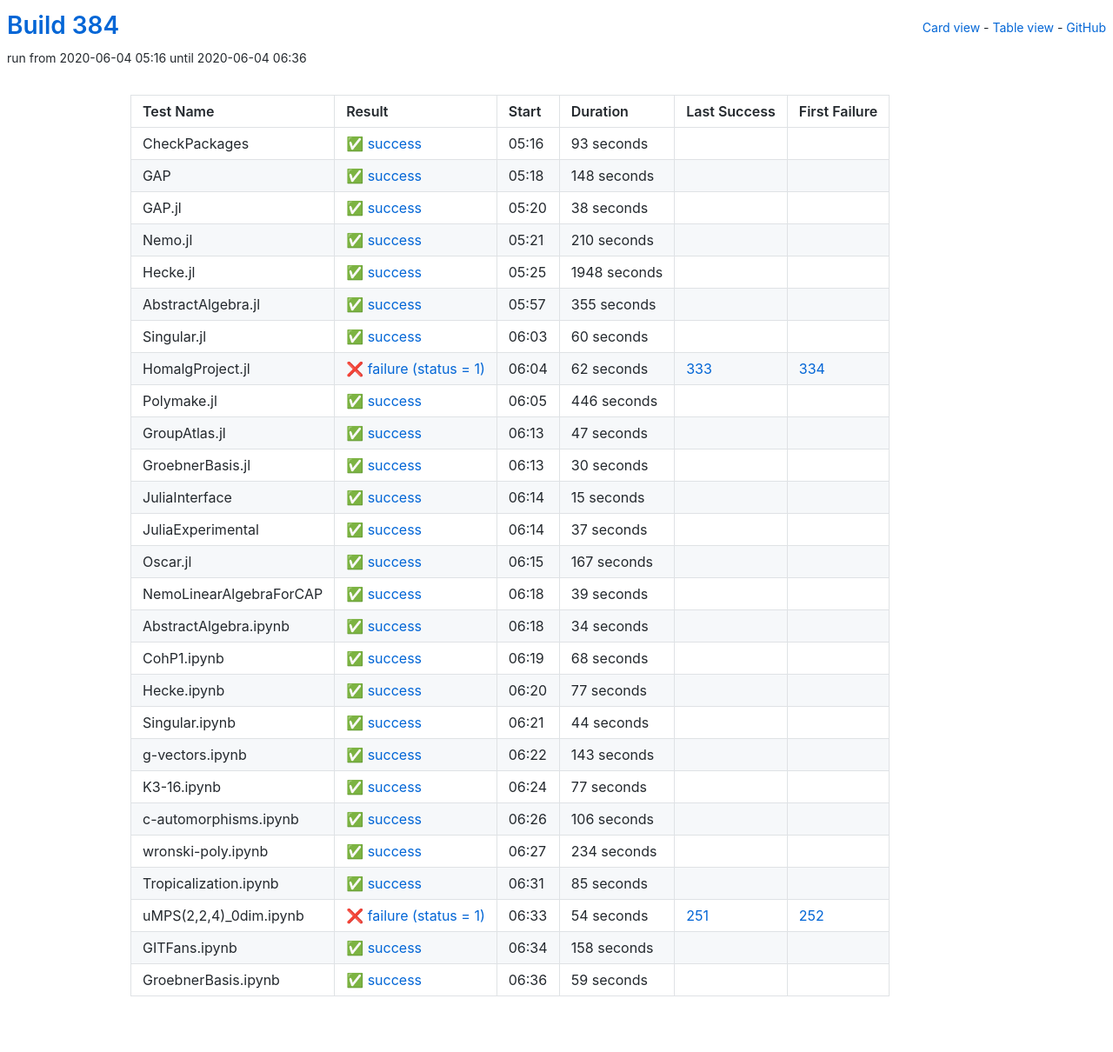
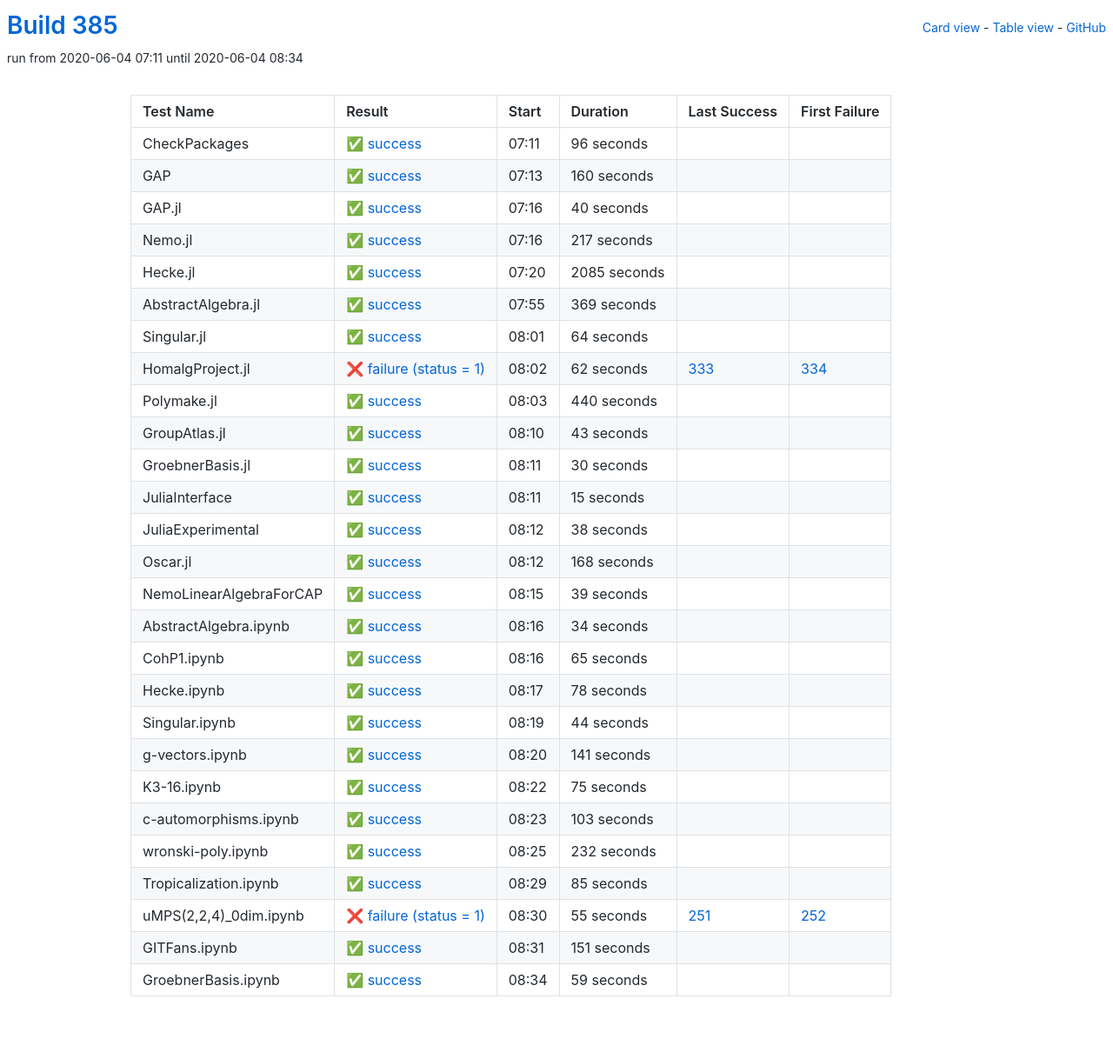
Before and after one commit to oscar-system/oscar-ci-status-1.4, a Jekyll site: the page built from table.html, in a window 1280 px wide. Shown: the whole page at 87% size. Built offline with Jekyll 4.4.1, drawn with Linux system fonts in a browser that asks for light colours.

Commit message:
Build 385

```diff
--- a/_data/ci.yml
+++ b/_data/ci.yml
@@ -1,89 +1,89 @@
-build: 384
-build_url: https://oscarci.mathematik.uni-kl.de/job/oscar-julia-1.4/384/
+build: 385
+build_url: https://oscarci.mathematik.uni-kl.de/job/oscar-julia-1.4/385/
 job: oscar-julia-1.4
 tests:
-- duration: 93
+- duration: 96
   exitcode: 0
   first_failure: false
   first_failure_url: null
   id: checkpackages
   last_success: false
   last_success_url: null
-  log: https://oscarci.mathematik.uni-kl.de/job/oscar-julia-1.4/384/artifact/logs/build-384/CheckPackages.log
+  log: https://oscarci.mathematik.uni-kl.de/job/oscar-julia-1.4/385/artifact/logs/build-385/CheckPackages.log
   name: CheckPackages
-  start: 2020-06-04 05:16
+  start: 2020-06-04 07:11
   status: success
   success: true
-- duration: 148
+- duration: 160
   exitcode: 0
   first_failure: false
   first_failure_url: null
   id: gap
   last_success: false
   last_success_url: null
-  log: https://oscarci.mathematik.uni-kl.de/job/oscar-julia-1.4/384/artifact/logs/build-384/GAP.log
+  log: https://oscarci.mathematik.uni-kl.de/job/oscar-julia-1.4/385/artifact/logs/build-385/GAP.log
   name: GAP
-  start: 2020-06-04 05:18
+  start: 2020-06-04 07:13
   status: success
   success: true
-- duration: 38
+- duration: 40
   exitcode: 0
   first_failure: false
   first_failure_url: null
   id: gap-jl
   last_success: false
   last_success_url: null
-  log: https://oscarci.mathematik.uni-kl.de/job/oscar-julia-1.4/384/artifact/logs/build-384/GAP.jl.log
+  log: https://oscarci.mathematik.uni-kl.de/job/oscar-julia-1.4/385/artifact/logs/build-385/GAP.jl.log
   name: GAP.jl
-  start: 2020-06-04 05:20
+  start: 2020-06-04 07:16
   status: success
   success: true
-- duration: 210
+- duration: 217
   exitcode: 0
   first_failure: false
   first_failure_url: null
   id: nemo-jl
   last_success: false
   last_success_url: null
-  log: https://oscarci.mathematik.uni-kl.de/job/oscar-julia-1.4/384/artifact/logs/build-384/Nemo.jl.log
+  log: https://oscarci.mathematik.uni-kl.de/job/oscar-julia-1.4/385/artifact/logs/build-385/Nemo.jl.log
   name: Nemo.jl
-  start: 2020-06-04 05:21
+  start: 2020-06-04 07:16
   status: success
   success: true
-- duration: 1948
+- duration: 2085
   exitcode: 0
   first_failure: false
   first_failure_url: null
   id: hecke-jl
   last_success: false
   last_success_url: null
-  log: https://oscarci.mathematik.uni-kl.de/job/oscar-julia-1.4/384/artifact/logs/build-384/Hecke.jl.log
+  log: https://oscarci.mathematik.uni-kl.de/job/oscar-julia-1.4/385/artifact/logs/build-385/Hecke.jl.log
   name: Hecke.jl
-  start: 2020-06-04 05:25
+  start: 2020-06-04 07:20
   status: success
   success: true
-- duration: 355
+- duration: 369
   exitcode: 0
   first_failure: false
   first_failure_url: null
   id: abstractalgebra-jl
   last_success: false
   last_success_url: null
-  log: https://oscarci.mathematik.uni-kl.de/job/oscar-julia-1.4/384/artifact/logs/build-384/AbstractAlgebra.jl.log
+  log: https://oscarci.mathematik.uni-kl.de/job/oscar-julia-1.4/385/artifact/logs/build-385/AbstractAlgebra.jl.log
   name: AbstractAlgebra.jl
-  start: 2020-06-04 05:57
+  start: 2020-06-04 07:55
   status: success
   success: true
-- duration: 60
+- duration: 64
   exitcode: 0
   first_failure: false
   first_failure_url: null
   id: singular-jl
   last_success: false
   last_success_url: null
-  log: https://oscarci.mathematik.uni-kl.de/job/oscar-julia-1.4/384/artifact/logs/build-384/Singular.jl.log
+  log: https://oscarci.mathematik.uni-kl.de/job/oscar-julia-1.4/385/artifact/logs/build-385/Singular.jl.log
   name: Singular.jl
-  start: 2020-06-04 06:03
+  start: 2020-06-04 08:01
   status: success
   success: true
 - duration: 62
@@ -93,33 +93,33 @@ tests:
   id: homalgproject-jl
   last_success: 333
   last_success_url: https://oscarci.mathematik.uni-kl.de/job/oscar-julia-1.4/333/
-  log: https://oscarci.mathematik.uni-kl.de/job/oscar-julia-1.4/384/artifact/logs/build-384/HomalgProject.jl.log
+  log: https://oscarci.mathematik.uni-kl.de/job/oscar-julia-1.4/385/artifact/logs/build-385/HomalgProject.jl.log
   name: HomalgProject.jl
-  start: 2020-06-04 06:04
+  start: 2020-06-04 08:02
   status: failure
   success: false
-- duration: 446
+- duration: 440
   exitcode: 0
   first_failure: false
   first_failure_url: null
   id: polymake-jl
   last_success: false
   last_success_url: null
-  log: https://oscarci.mathematik.uni-kl.de/job/oscar-julia-1.4/384/artifact/logs/build-384/Polymake.jl.log
+  log: https://oscarci.mathematik.uni-kl.de/job/oscar-julia-1.4/385/artifact/logs/build-385/Polymake.jl.log
   name: Polymake.jl
-  start: 2020-06-04 06:05
+  start: 2020-06-04 08:03
   status: success
   success: true
-- duration: 47
+- duration: 43
   exitcode: 0
   first_failure: false
   first_failure_url: null
   id: groupatlas-jl
   last_success: false
   last_success_url: null
-  log: https://oscarci.mathematik.uni-kl.de/job/oscar-julia-1.4/384/artifact/logs/build-384/GroupAtlas.jl.log
+  log: https://oscarci.mathematik.uni-kl.de/job/oscar-julia-1.4/385/artifact/logs/build-385/GroupAtlas.jl.log
   name: GroupAtlas.jl
-  start: 2020-06-04 06:13
+  start: 2020-06-04 08:10
   status: success
   success: true
 - duration: 30
@@ -129,9 +129,9 @@ tests:
   id: groebnerbasis-jl
   last_success: false
   last_success_url: null
-  log: https://oscarci.mathematik.uni-kl.de/job/oscar-julia-1.4/384/artifact/logs/build-384/GroebnerBasis.jl.log
+  log: https://oscarci.mathematik.uni-kl.de/job/oscar-julia-1.4/385/artifact/logs/build-385/GroebnerBasis.jl.log
   name: GroebnerBasis.jl
-  start: 2020-06-04 06:13
+  start: 2020-06-04 08:11
   status: success
   success: true
 - duration: 15
@@ -141,33 +141,33 @@ tests:
   id: juliainterface
   last_success: false
   last_success_url: null
-  log: https://oscarci.mathematik.uni-kl.de/job/oscar-julia-1.4/384/artifact/logs/build-384/JuliaInterface.log
+  log: https://oscarci.mathematik.uni-kl.de/job/oscar-julia-1.4/385/artifact/logs/build-385/JuliaInterface.log
   name: JuliaInterface
-  start: 2020-06-04 06:14
+  start: 2020-06-04 08:11
   status: success
   success: true
-- duration: 37
+- duration: 38
   exitcode: 0
   first_failure: false
   first_failure_url: null
   id: juliaexperimental
   last_success: false
   last_success_url: null
-  log: https://oscarci.mathematik.uni-kl.de/job/oscar-julia-1.4/384/artifact/logs/build-384/JuliaExperimental.log
+  log: https://oscarci.mathematik.uni-kl.de/job/oscar-julia-1.4/385/artifact/logs/build-385/JuliaExperimental.log
   name: JuliaExperimental
-  start: 2020-06-04 06:14
+  start: 2020-06-04 08:12
   status: success
   success: true
-- duration: 167
+- duration: 168
   exitcode: 0
   first_failure: false
   first_failure_url: null
   id: oscar-jl
   last_success: false
   last_success_url: null
-  log: https://oscarci.mathematik.uni-kl.de/job/oscar-julia-1.4/384/artifact/logs/build-384/Oscar.jl.log
+  log: https://oscarci.mathematik.uni-kl.de/job/oscar-julia-1.4/385/artifact/logs/build-385/Oscar.jl.log
   name: Oscar.jl
-  start: 2020-06-04 06:15
+  start: 2020-06-04 08:12
   status: success
   success: true
 - duration: 39
@@ -177,9 +177,9 @@ tests:
   id: nemolinearalgebraforcap
   last_success: false
   last_success_url: null
-  log: https://oscarci.mathematik.uni-kl.de/job/oscar-julia-1.4/384/artifact/logs/build-384/NemoLinearAlgebraForCAP.log
+  log: https://oscarci.mathematik.uni-kl.de/job/oscar-julia-1.4/385/artifact/logs/build-385/NemoLinearAlgebraForCAP.log
   name: NemoLinearAlgebraForCAP
-  start: 2020-06-04 06:18
+  start: 2020-06-04 08:15
   status: success
   success: true
 - duration: 34
@@ -189,33 +189,33 @@ tests:
   id: abstractalgebra-ipynb
   last_success: false
   last_success_url: null
-  log: https://oscarci.mathematik.uni-kl.de/job/oscar-julia-1.4/384/artifact/logs/build-384/AbstractAlgebra.ipynb.log
+  log: https://oscarci.mathematik.uni-kl.de/job/oscar-julia-1.4/385/artifact/logs/build-385/AbstractAlgebra.ipynb.log
   name: AbstractAlgebra.ipynb
-  start: 2020-06-04 06:18
+  start: 2020-06-04 08:16
   status: success
   success: true
-- duration: 68
+- duration: 65
   exitcode: 0
   first_failure: false
   first_failure_url: null
   id: cohp1-ipynb
   last_success: false
   last_success_url: null
-  log: https://oscarci.mathematik.uni-kl.de/job/oscar-julia-1.4/384/artifact/logs/build-384/CohP1.ipynb.log
+  log: https://oscarci.mathematik.uni-kl.de/job/oscar-julia-1.4/385/artifact/logs/build-385/CohP1.ipynb.log
   name: CohP1.ipynb
-  start: 2020-06-04 06:19
+  start: 2020-06-04 08:16
   status: success
   success: true
-- duration: 77
+- duration: 78
   exitcode: 0
   first_failure: false
   first_failure_url: null
   id: hecke-ipynb
   last_success: false
   last_success_url: null
-  log: https://oscarci.mathematik.uni-kl.de/job/oscar-julia-1.4/384/artifact/logs/build-384/Hecke.ipynb.log
+  log: https://oscarci.mathematik.uni-kl.de/job/oscar-julia-1.4/385/artifact/logs/build-385/Hecke.ipynb.log
   name: Hecke.ipynb
-  start: 2020-06-04 06:20
+  start: 2020-06-04 08:17
   status: success
   success: true
 - duration: 44
@@ -225,57 +225,57 @@ tests:
   id: singular-ipynb
   last_success: false
   last_success_url: null
-  log: https://oscarci.mathematik.uni-kl.de/job/oscar-julia-1.4/384/artifact/logs/build-384/Singular.ipynb.log
+  log: https://oscarci.mathematik.uni-kl.de/job/oscar-julia-1.4/385/artifact/logs/build-385/Singular.ipynb.log
   name: Singular.ipynb
-  start: 2020-06-04 06:21
+  start: 2020-06-04 08:19
   status: success
   success: true
-- duration: 143
+- duration: 141
   exitcode: 0
   first_failure: false
   first_failure_url: null
   id: g-vectors-ipynb
   last_success: false
   last_success_url: null
-  log: https://oscarci.mathematik.uni-kl.de/job/oscar-julia-1.4/384/artifact/logs/build-384/g-vectors.ipynb.log
+  log: https://oscarci.mathematik.uni-kl.de/job/oscar-julia-1.4/385/artifact/logs/build-385/g-vectors.ipynb.log
   name: g-vectors.ipynb
-  start: 2020-06-04 06:22
+  start: 2020-06-04 08:20
   status: success
   success: true
-- duration: 77
+- duration: 75
   exitcode: 0
   first_failure: false
   first_failure_url: null
   id: k3-16-ipynb
   last_success: false
   last_success_url: null
-  log: https://oscarci.mathematik.uni-kl.de/job/oscar-julia-1.4/384/artifact/logs/build-384/K3-16.ipynb.log
+  log: https://oscarci.mathematik.uni-kl.de/job/oscar-julia-1.4/385/artifact/logs/build-385/K3-16.ipynb.log
   name: K3-16.ipynb
-  start: 2020-06-04 06:24
+  start: 2020-06-04 08:22
   status: success
   success: true
-- duration: 106
+- duration: 103
   exitcode: 0
   first_failure: false
   first_failure_url: null
   id: c-automorphisms-ipynb
   last_success: false
   last_success_url: null
-  log: https://oscarci.mathematik.uni-kl.de/job/oscar-julia-1.4/384/artifact/logs/build-384/c-automorphisms.ipynb.log
+  log: https://oscarci.mathematik.uni-kl.de/job/oscar-julia-1.4/385/artifact/logs/build-385/c-automorphisms.ipynb.log
   name: c-automorphisms.ipynb
-  start: 2020-06-04 06:26
+  start: 2020-06-04 08:23
   status: success
   success: true
-- duration: 234
+- duration: 232
   exitcode: 0
   first_failure: false
   first_failure_url: null
   id: wronski-poly-ipynb
   last_success: false
   last_success_url: null
-  log: https://oscarci.mathematik.uni-kl.de/job/oscar-julia-1.4/384/artifact/logs/build-384/wronski-poly.ipynb.log
+  log: https://oscarci.mathematik.uni-kl.de/job/oscar-julia-1.4/385/artifact/logs/build-385/wronski-poly.ipynb.log
   name: wronski-poly.ipynb
-  start: 2020-06-04 06:27
+  start: 2020-06-04 08:25
   status: success
   success: true
 - duration: 85
@@ -285,33 +285,33 @@ tests:
   id: tropicalization-ipynb
   last_success: false
   last_success_url: null
-  log: https://oscarci.mathematik.uni-kl.de/job/oscar-julia-1.4/384/artifact/logs/build-384/Tropicalization.ipynb.log
+  log: https://oscarci.mathematik.uni-kl.de/job/oscar-julia-1.4/385/artifact/logs/build-385/Tropicalization.ipynb.log
   name: Tropicalization.ipynb
-  start: 2020-06-04 06:31
+  start: 2020-06-04 08:29
   status: success
   success: true
-- duration: 54
+- duration: 55
   exitcode: 1
   first_failure: 252
   first_failure_url: https://oscarci.mathematik.uni-kl.de/job/oscar-julia-1.4/252/
   id: umps-2-2-4-0dim-ipynb
   last_success: 251
   last_success_url: https://oscarci.mathematik.uni-kl.de/job/oscar-julia-1.4/251/
-  log: https://oscarci.mathematik.uni-kl.de/job/oscar-julia-1.4/384/artifact/logs/build-384/uMPS-2-2-4-_0dim.ipynb.log
+  log: https://oscarci.mathematik.uni-kl.de/job/oscar-julia-1.4/385/artifact/logs/build-385/uMPS-2-2-4-_0dim.ipynb.log
   name: uMPS(2,2,4)_0dim.ipynb
-  start: 2020-06-04 06:33
+  start: 2020-06-04 08:30
   status: failure
   success: false
-- duration: 158
+- duration: 151
   exitcode: 0
   first_failure: false
   first_failure_url: null
   id: gitfans-ipynb
   last_success: false
   last_success_url: null
-  log: https://oscarci.mathematik.uni-kl.de/job/oscar-julia-1.4/384/artifact/logs/build-384/GITFans.ipynb.log
+  log: https://oscarci.mathematik.uni-kl.de/job/oscar-julia-1.4/385/artifact/logs/build-385/GITFans.ipynb.log
   name: GITFans.ipynb
-  start: 2020-06-04 06:34
+  start: 2020-06-04 08:31
   status: success
   success: true
 - duration: 59
@@ -321,8 +321,8 @@ tests:
   id: groebnerbasis-ipynb
   last_success: false
   last_success_url: null
-  log: https://oscarci.mathematik.uni-kl.de/job/oscar-julia-1.4/384/artifact/logs/build-384/GroebnerBasis.ipynb.log
+  log: https://oscarci.mathematik.uni-kl.de/job/oscar-julia-1.4/385/artifact/logs/build-385/GroebnerBasis.ipynb.log
   name: GroebnerBasis.ipynb
-  start: 2020-06-04 06:36
+  start: 2020-06-04 08:34
   status: success
   success: true
```
Also changed, not shown: README.md.
